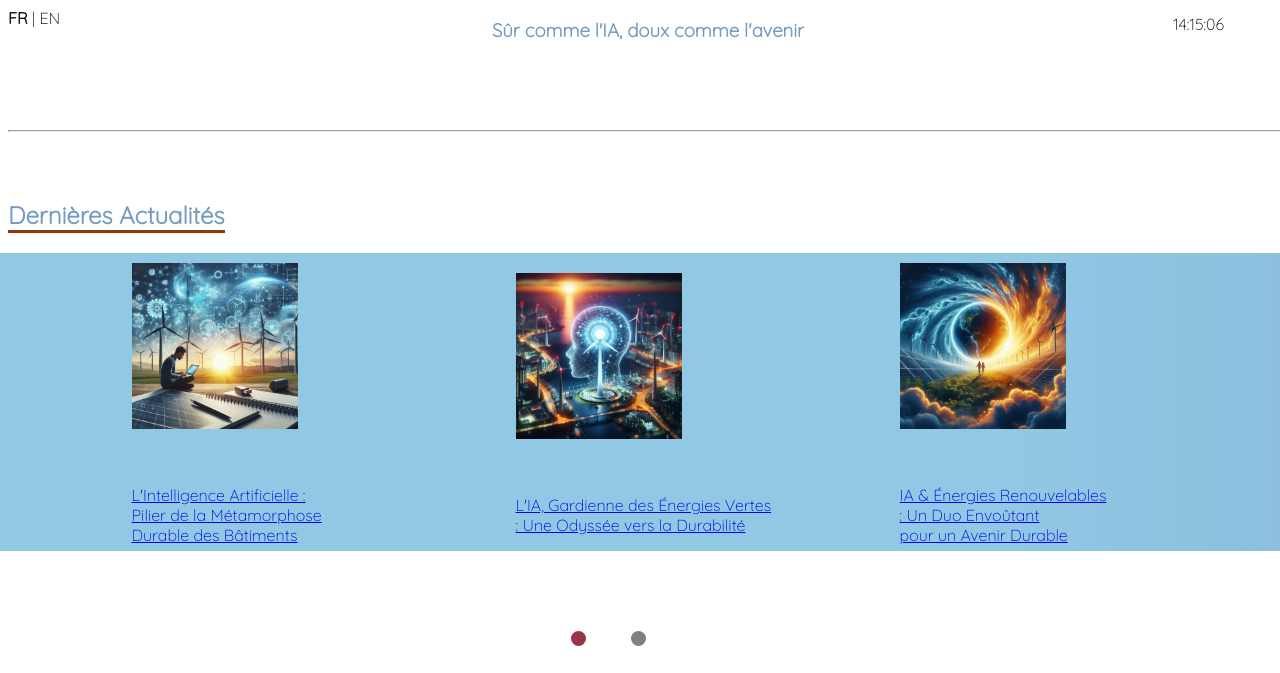
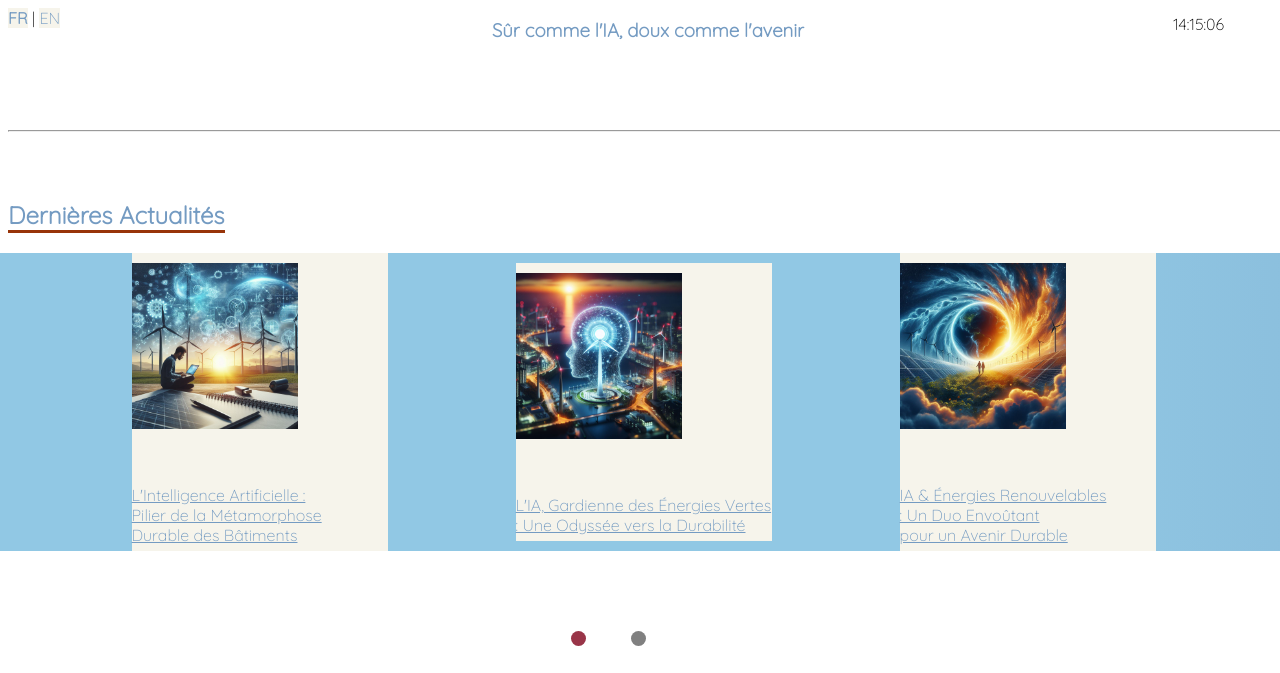
Before and after one commit to raresElu12/energIA, a plain HTML site: page ia.html in a window 1280 px wide. Shown: the part 51-724 px from the top of the page. Drawn offline with Linux system fonts and the light colour scheme.

Commit message:
awdawdawdawd

```diff
--- a/styleia.css
+++ b/styleia.css
@@ -90,7 +90,12 @@ div#point-1{
     top:10px;
 }
 a{
-
+    color:#749bc2;
+    background-color:#f6f4eb;
+}
+a:hover{
+    background-color:#749bc2;
+    color:#f6f4eb;
 }
 
 .class{
```
